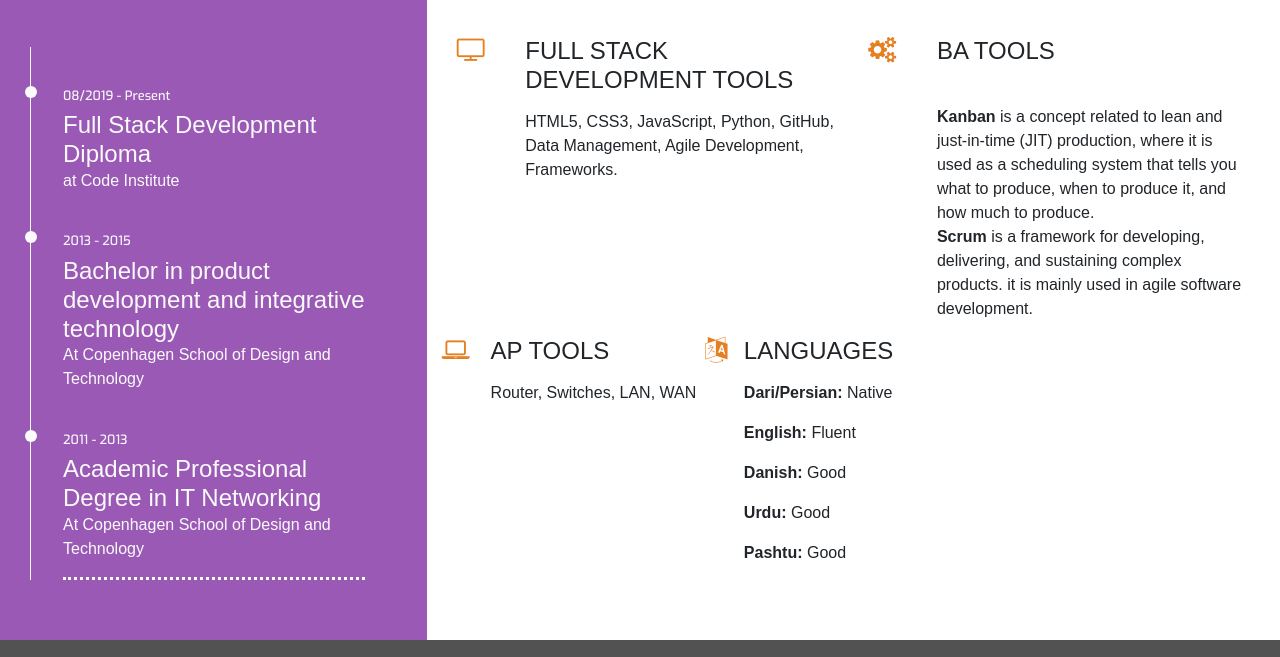
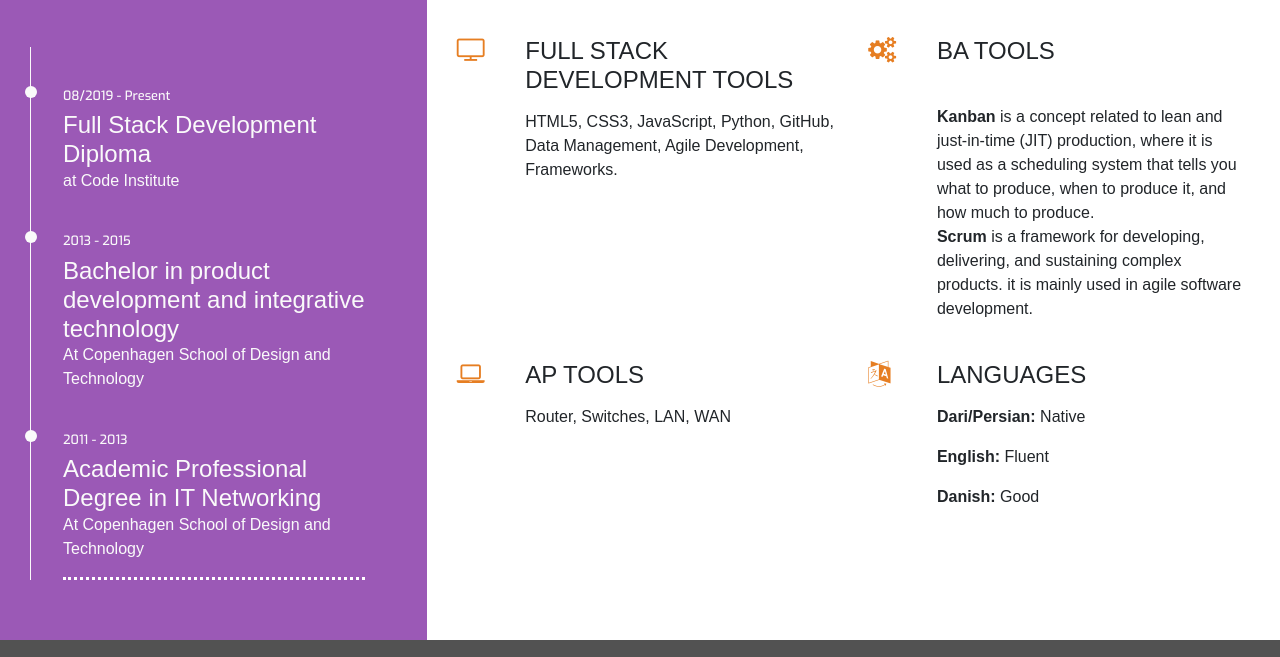
Before and after one commit to asifdanishyar/Personal-Portfolio, a plain HTML site: page resume.html in a window 1280 px wide. Shown: the part 410-1067 px from the top of the page. Drawn offline with nearby package versions, Linux system fonts and the light colour scheme.

Commit message:
Update resume.html

```diff
--- a/resume.html
+++ b/resume.html
@@ -104,20 +104,23 @@
                                      where it is used as a scheduling system that tells you what to produce, when to produce it, and how much to produce.
                                    <br> <strong>Scrum </strong> is a framework for developing, delivering, and sustaining complex products.
                                     it is mainly used in agile software development.
-                                </p>
+                                </p><br>
                             </div>
                         </div>
                     </div>
-                    <div class="row">
-                            <div class="col-2">
+                        <div class="col-10 offset-1 offset-sm-0 col-sm-4 col-md-6">
+                            <div class="row">
+                             <div class="col-2">
                                 <i class="three-reasons-icon fa fa-laptop" aria-hidden="true"></i>
                             </div>
                             <div class="col-10">
                                 <h4 class="three-reasons-heading uppercase">AP Tools</h4>
                                 <p>Router, Switches, LAN, WAN</p>
                             </div>
+                        </div>
                     </div>
-                    <div class="row">
+                     <div class="col-10 offset-1 offset-sm-0 col-sm-4 col-md-6">
+                        <div class="row">
                             <div class="col-2">
                                 <i class="three-reasons-icon fa fa-language"></i>
                             </div>
@@ -126,8 +129,6 @@
                                 <p><strong>Dari/Persian: </strong>Native</p>
                                 <p><strong>English: </strong>Fluent</p>
                                 <p><strong>Danish: </strong>Good</p>
-                                <p><strong>Urdu: </strong>Good</p>
-                                <p><strong>Pashtu: </strong>Good</p>
                             </div>
                     </div>
                 </div>
```
